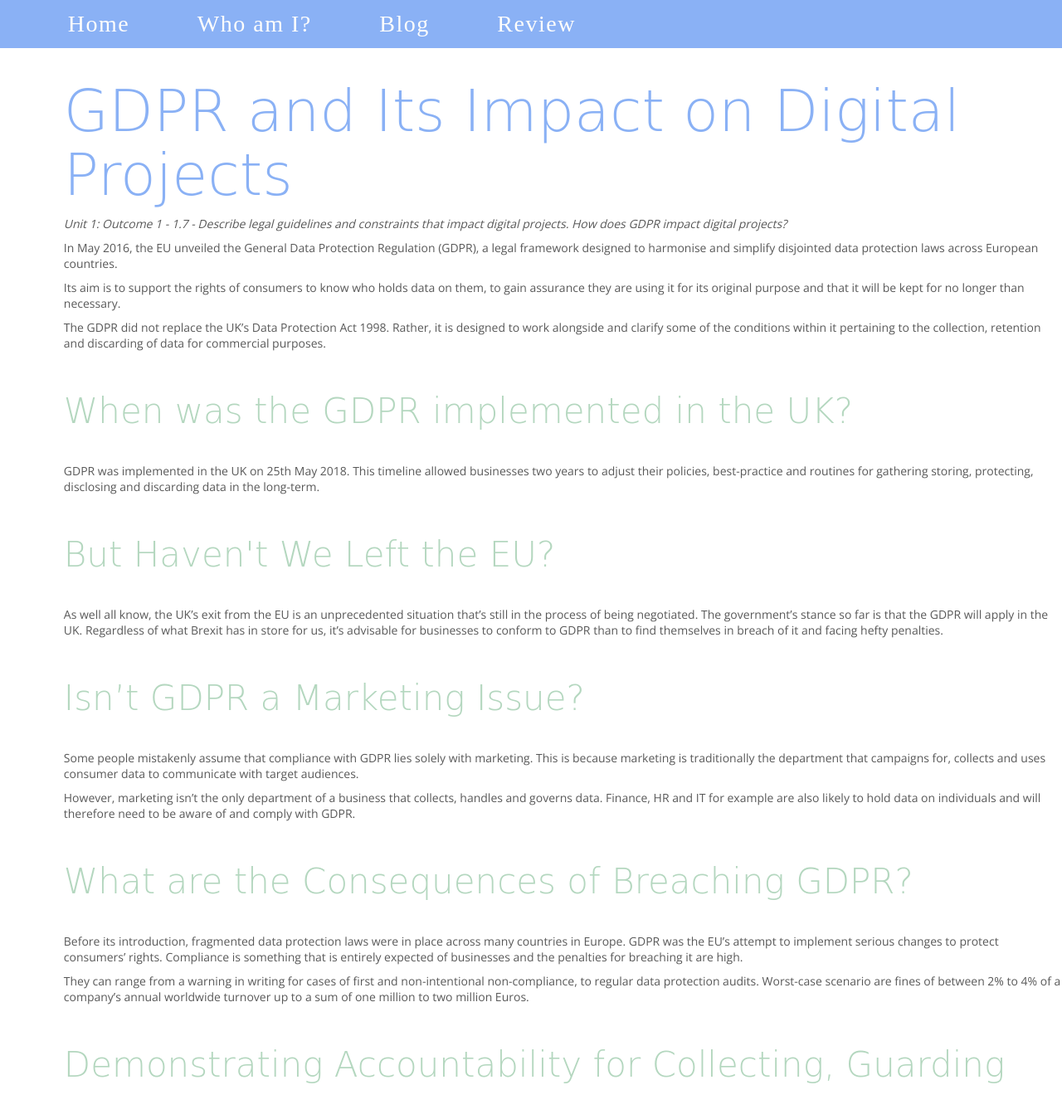
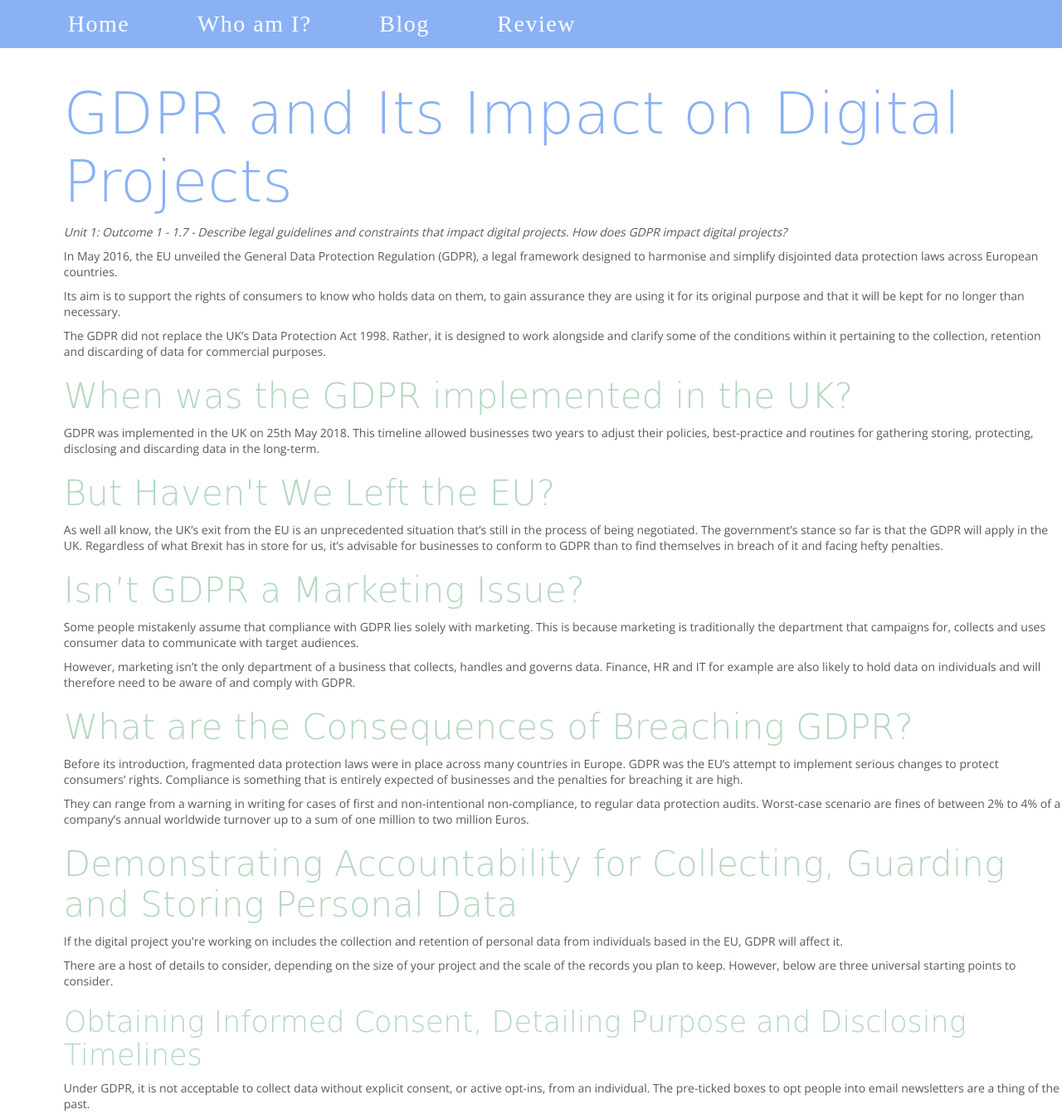
Before and after one commit to DeniseTench/codenationwesiteproject, a plain HTML site: page gdpr.html in a window 1280 px wide. Shown: the top 1343 px of the page at 83% size. Drawn offline with nearby package versions, Linux system fonts and the light colour scheme; a web font is replaced by a local one.

Commit message:
latest changes

```diff
--- a/style.scss
+++ b/style.scss
@@ -63,6 +63,7 @@ h1 {
     color: $coolBlue;
     font-weight: lighter;
     text-align: left;
+    line-height: initial;
     }
 
     ol {
@@ -78,7 +79,7 @@ h2 {
     color: $mintGreen;
     font-weight: lighter;
     text-align: left;
-    line-height: 2.5em;
+    line-height: initial;
 
     a {
         color: $mintGreen;
@@ -98,7 +99,7 @@ h3 {
     color: $mintGreen;
     font-weight: lighter;
     text-align: left;
-    line-height: 2.0em;
+    line-height: initial;
 
     a {
         color: $mintGreen;
```
Also changed, not shown: style.css, 1 other file.
